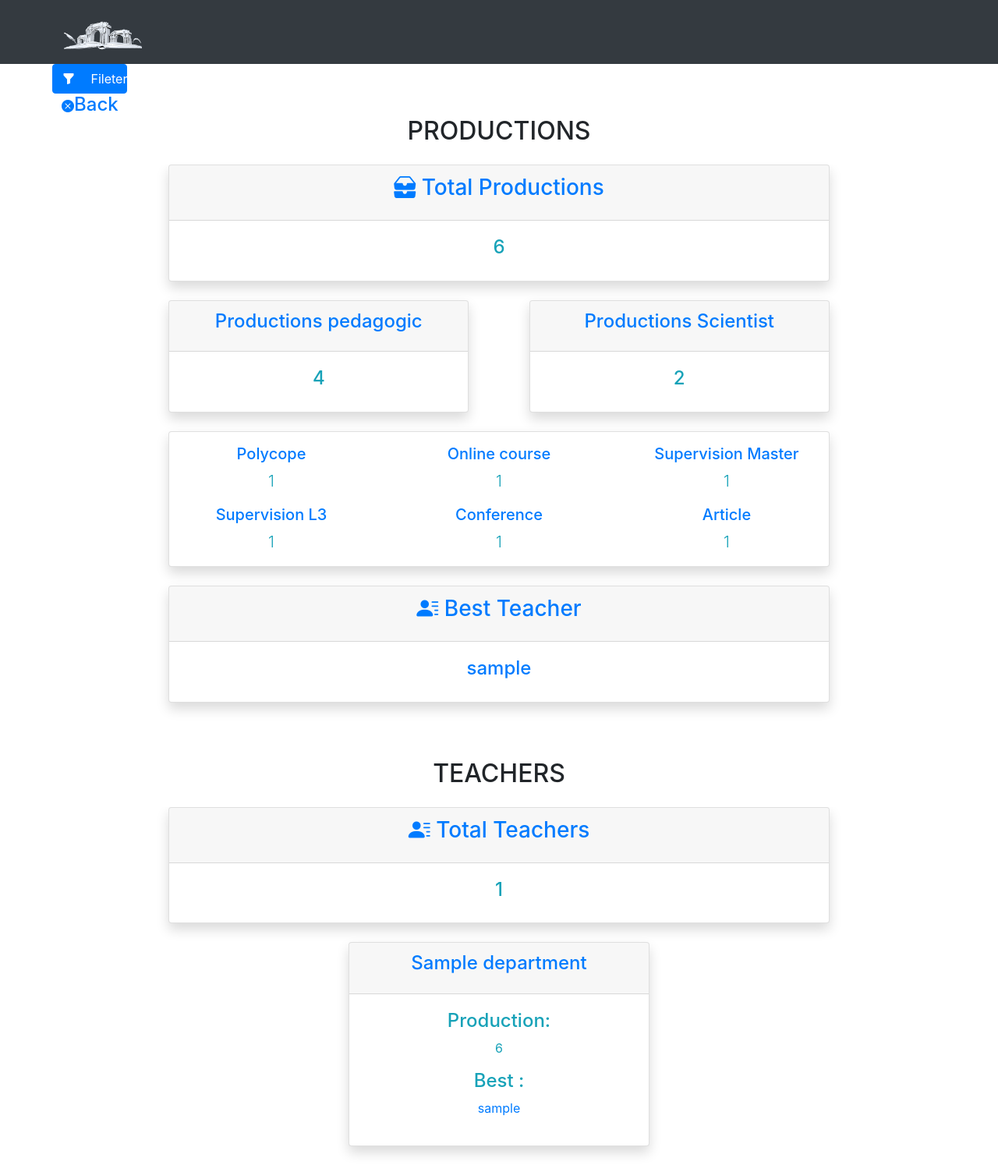
After one commit to aymenm9/LRSD_manager, a Flask app: page /gueststat in a window 1280 px wide. The commit adds this page. Shown: the whole page at 78% size. Run offline with Flask 3, Linux system fonts and the light colour scheme; tables that the repository leaves empty or names only in its code hold one stand-in row (values such as "Sample post"); parts of the project's set-up code (start-up, migrations or seed data) failed here and were passed over; some libraries are stand-ins or nearby versions.

Commit message:
add guest

```diff
--- a/lrsd_app/app.py
+++ b/lrsd_app/app.py
@@ -353,6 +353,36 @@ def statistic():
 
 
 '''
+guest
+'''
+@app.route("/guest")
+def guest():
+    return render_template("guest.html", teachers = Teachers.query.all())
+
+
+@app.route("/gueststat")
+def gueststat():
+    production = Production.statistic(username = request.args.get("username"), department_id= request.args.get("department"))
+    teachers = Teacher.total(department_id=request.args.get("department"))
+    best = Teacher.best()
+    department = Department.statistic_d(department_id=request.args.get("department"))
+    return render_template("gueststat.html", production = production,best = best,teachers = teachers,teachers_l = Teachers.query.with_entities(Teachers.username,Teachers.first_name,Teachers.last_name),department_l =Departments.query.all() ,departments = department,f_t =request.args.get("username") , f_d = department[0]["name"] if request.args.get("department") else None , user ="admin" if session.get("user_type") is Admin else "teacher")
+
+
+@app.route("/guest_profile")
+def guest_profile():
+
+    if request.args.get("user"):
+        if teacher := Teacher.teacher_profile(request.args.get("user")):
+            productions = Production.by_teachers(teacher["id"])
+            return render_template("guest_profile.html",teacher = teacher, productions = productions, edit = False)
+
+    return apology("something go wrowng ")
+
+
+
+
+'''
 login / logout
 
 '''
--- /dev/null
+++ b/lrsd_app/templates/gueststat.html
@@ -0,0 +1,202 @@
+<!DOCTYPE html>
+<html lang="en">
+    <head>
+        <meta charset="UTF-8">
+        <meta name="viewport" content="width=device-width, initial-scale=1.0">
+        <link href="https://cdn.jsdelivr.net/npm/bootstrap@5.3.3/dist/css/bootstrap.min.css" rel="stylesheet"
+          integrity="sha384-QWTKZyjpPEjISv5WaRU9OFeRpok6YctnYmDr5pNlyT2bRjXh0JMhjY6hW+ALEwIH" crossorigin="anonymous">
+        <link rel="stylesheet" href="https://cdn.jsdelivr.net/npm/bootstrap-icons@1.11.3/font/bootstrap-icons.min.css">
+        <link rel="stylesheet" href="https://maxcdn.bootstrapcdn.com/bootstrap/4.0.0/css/bootstrap.min.css">
+      <link rel="stylesheet" type="text/css" href="https://cdn.datatables.net/1.10.20/css/jquery.dataTables.min.css">
+      <script src="https://code.jquery.com/jquery-3.3.1.js"></script>
+      <script src="https://cdn.datatables.net/1.10.20/js/jquery.dataTables.min.js"></script>
+        <title>Guest</title>
+        <style>
+          .carousel-item img {
+              height: 500px;
+              object-fit: cover;
+              width: 100%;
+          }
+      </style>
+      </head>
+<body>
+
+    <nav class="navbar bg-dark ">
+        <div class="container-sm ">
+          <a class="navbar-brand" href="/guest">
+            <img src="/lrsd_app/static/logo.png" alt="Logo" width="100" class="d-inline-block align-text-top">
+          </a>
+        </div>
+      </nav>
+
+    <main>
+        <div class=" container-sm ">
+            <div class="row ">
+                <button type="button" class="btn btn-primary col-1 " data-bs-toggle="modal" data-bs-target="#exampleModal">
+                    <i class="bi bi-funnel-fill me-3 "></i> Fileter
+                  </button>
+                  <a href="/" id="goBack"><i class="bi bi-x-circle-fill"></i></i><span class="h4">Back</span></a>
+                    <script>
+                        // Get the referrer URL from the browser's history
+                        var referrer = document.referrer;
+
+                        // Get the "Go Back" link element
+                        var goBackLink = document.getElementById('goBack');
+
+                        // Set the "href" attribute of the link to the referrer URL
+                        goBackLink.href = referrer;
+                    </script>
+
+                  <!-- Modal -->
+                  <div class="modal fade" id="exampleModal" tabindex="-1" aria-labelledby="exampleModalLabel" aria-hidden="true">
+                    <div class="modal-dialog">
+                      <div class="modal-content">
+                        <div class="modal-header">
+                          <h1 class="modal-title fs-5" id="exampleModalLabel">Fileter</h1>
+                          <button type="button" class="btn-close" data-bs-dismiss="modal" aria-label="Close"></button>
+                        </div>
+                        <div class="modal-body d-flex justify-content-around ">
+                            <div>
+                                <div class="dropdown">
+                                    <a class="btn btn-secondary dropdown-toggle" href="#" role="button" data-bs-toggle="dropdown" aria-expanded="false">
+                                      teachers
+                                    </a>
+
+                                    <ul class="dropdown-menu">
+                                        {% for teacher in teachers_l%}
+                                      <li><a class="dropdown-item" href="/statistic?dusername={{teacher.username}}">{{teacher.first_name}} {{teacher.last_name}}</a></li>
+                                        {% endfor %}
+                                    </ul>
+                                  </div>
+                            </div>
+                            <div>
+                                <div class="dropdown">
+                                    <a class="btn btn-secondary dropdown-toggle" href="#" role="button" data-bs-toggle="dropdown" aria-expanded="false">
+                                      departments
+                                    </a>
+                                    <ul class="dropdown-menu">
+                                        {% for department in department_l%}
+                                      <li><a class="dropdown-item" href="/statistic?department={{department.id}}">{{department.name}}</a></li>
+                                        {% endfor %}
+                                    </ul>
+                                  </div>
+                            </div>
+                        </div>
+                        <div class="modal-footer">
+                          <button type="button" class="btn btn-secondary" data-bs-dismiss="modal">Close</button>
+                        </div>
+                      </div>
+                    </div>
+                  </div>
+            </div>
+            <div class="row justify-content-around ">
+                <div class="col-12  col-sm-10 d-flex justify-content-around  flex-column ">
+                    <h2 class=" text-center mb-4">{% if f_d%}<b>{{f_d}}</b>{% else %}PRODUCTIONS{%endif%}</h2>
+                    <div class="container overflow-hidden text-center">
+                        <div class="row gx-5 justify-content-around  ">
+                            <div class="col-11  card shadow text-center px-0 mb-4 ">
+                                <div class=" card-header ">
+                                    <h3 class=" text-primary card-title  ">
+                                        <i class="bi bi-inboxes-fill"></i> Total Productions
+                                    </h3>
+                                </div>
+                                <div class=" card-body ">
+                                <h4 class="text-info">{{production.total}}</h4></div>
+                            </div>
+                            <div class="col-5 card shadow text-center px-0 mb-4 ">
+                                <div class=" card-header ">
+                                    <h4 class=" text-primary card-title  ">
+                                        Productions pedagogic
+                                    </h4>
+                                </div>
+                                <div class=" card-body ">
+                                <h4 class="text-info">{{production.pedagogic}}</h4></div>
+                            </div>
+                            <div class="col-5  card shadow text-center px-0 mb-4 ">
+                                <div class=" card-header ">
+                                    <h4 class=" text-primary card-title  ">
+                                        Productions Scientist
+                                    </h4>
+                                </div>
+                                <div class=" card-body ">
+                                <h4 class="text-info">{{production.scientist}}</h4></div>
+                            </div>
+                            <div class="col-11  card shadow text-center px-0 mb-4 justify-content-around align-content-center ">
+                                <div class="row pt-3">
+                                    {% for field in production %}
+                                    {% if field not in  ["total","pedagogic","scientist"]%}
+                                    <div class=" d-flex flex-column col-6 col-md-4">
+                                    <h5 class=" text-primary ">{{ field }}</h5>
+                                    <p class="lead text-info ">{{ production[field] }}</p>
+                                    </div>
+                                    {% endif %}
+
+                                    {% endfor %}
+                                </div>
+                            </div>
+                            <div class="col-11  card shadow text-center px-0 mb-4 ">
+                                <div class=" card-header ">
+                                    <h3 class=" text-primary card-title  ">
+                                        <i class="bi bi-person-lines-fill"></i> Best Teacher
+                                    </h3>
+                                </div>
+                                <div class=" card-body ">
+                                <h4 class="text-info"><a href="/profile?user={{best}}">{{best}}</a></h4></div>
+                            </div>
+                        </div>
+                    </div>
+                </div>
+            </div>
+            {% if not f_t%}
+            <div class="row justify-content-around mt-5">
+                <div class="col-10 d-flex justify-content-around  flex-column ">
+                    <h2 class=" text-center mb-4">TEACHERS</h2>
+                    <div class="container overflow-hidden text-center">
+                        <div class="row gx-5 justify-content-around  ">
+                            <div class="col-11  card shadow text-center px-0 mb-4 ">
+                                <div class=" card-header ">
+                                    <h3 class=" text-primary card-title  ">
+                                        <i class="bi bi-person-lines-fill"></i> Total Teachers
+                                    </h3>
+                                </div>
+                                <div class=" card-body ">
+                                <h4 class="text-info">{{teachers.total}}</h4></div>
+                            </div>
+                            {% if not f_d%}
+                            {% for department in departments%}
+                            <div class="col-5 card shadow text-center px-0 mb-4 ">
+                                <div class=" card-header ">
+                                    <h4 class=" text-primary card-title  ">
+                                        {{department.name}}
+                                    </h4>
+                                </div>
+                                <div class=" card-body ">
+                                <h4  class="text-info">Production:</h4>
+                                <p class="text-info">{{department.total}}</p>
+                                <h4  class="text-info">Best :</h4>
+                                <p class="text-info">
+                                    {% if department.best%}
+                                    <a href="/profile?user={{department.best}}">{{department.best}}</a>
+                                    {%else%}
+                                    {{department.best}}
+                                    {% endif %}
+                                </p></div>
+                            </div>
+                            {% endfor %}
+                            {% endif %}
+
+                        </div>
+                    </div>
+                </div>
+            </div>
+            {% endif %}
+        </div>
+    </main>
+    <script src="https://cdn.jsdelivr.net/npm/bootstrap@5.3.3/dist/js/bootstrap.bundle.min.js"
+    integrity="sha384-YvpcrYf0tY3lHB60NNkmXc5s9fDVZLESaAA55NDzOxhy9GkcIdslK1eN7N6jIeHz"
+    crossorigin="anonymous"></script>
+    <script src="https://code.jquery.com/jquery-3.5.1.slim.min.js"></script>
+    <script src="https://cdn.jsdelivr.net/npm/@popperjs/core@2.5.3/dist/umd/popper.min.js"></script>
+    <script src="https://stackpath.bootstrapcdn.com/bootstrap/4.5.2/js/bootstrap.min.js"></script>
+</body>
+</html>
```
Also changed, not shown: lrsd_app/templates/guest.html (+58 -12 lines), lrsd_app/templates/guest_profile.html (added, +88 -0 lines), 2 other files.
